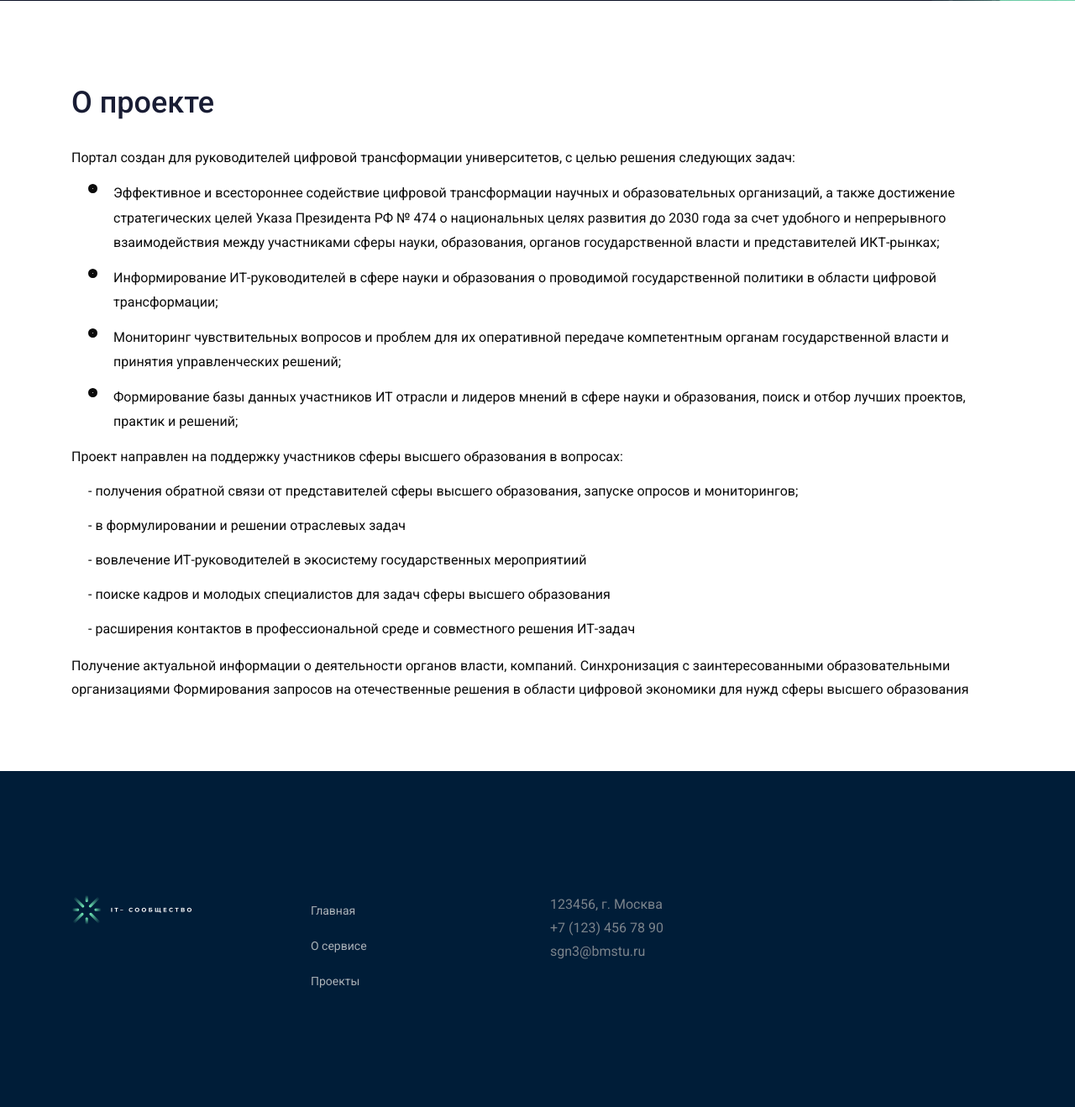
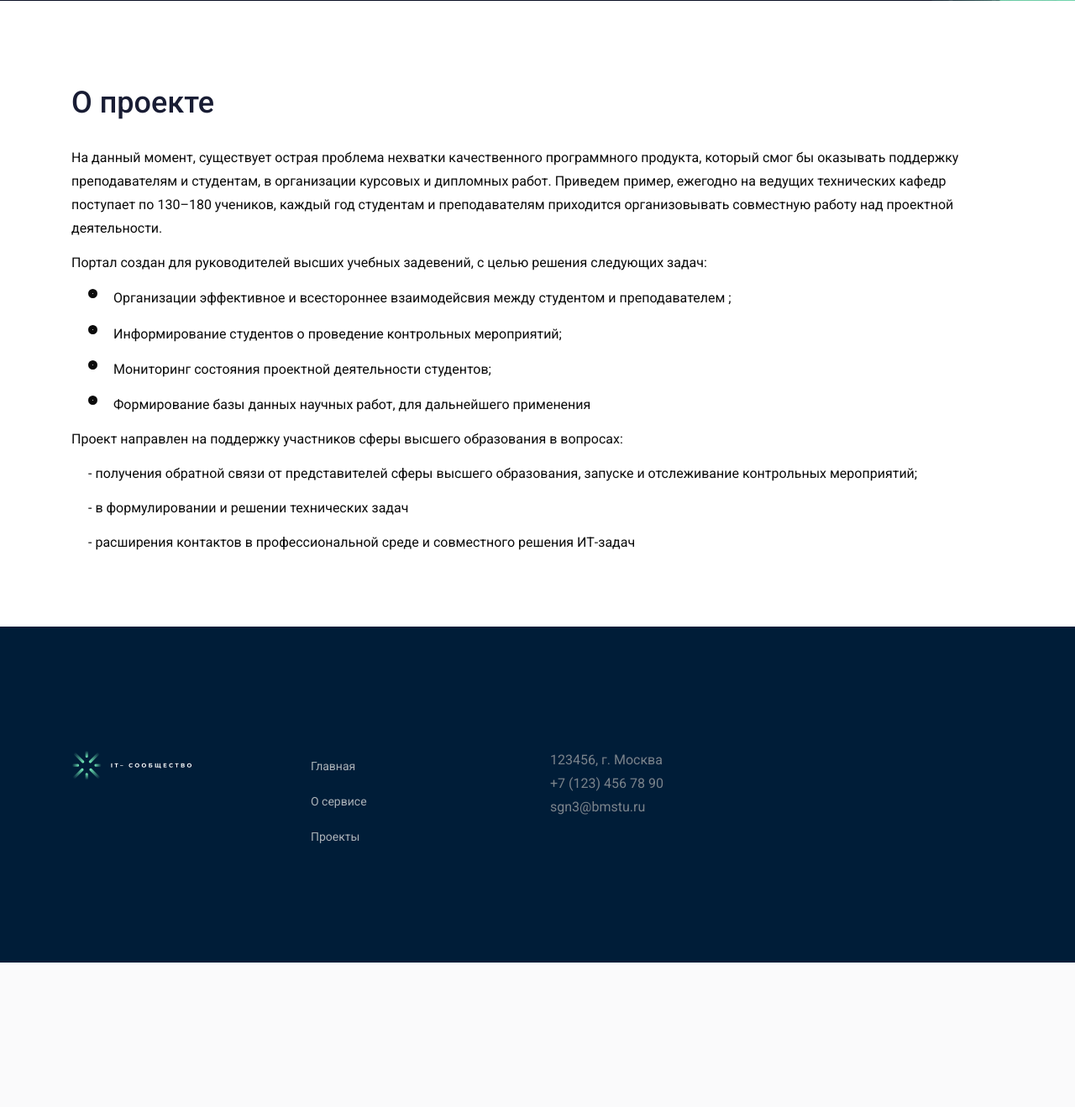
Before and after one commit to KriptYashka/MGTU_IT, a Django app: page /about/ in a window 1280 px wide. Shown: the part 350-1668 px from the top of the page at 84% size. After the commit the page ends 1496 px from the top, so only its background shows below. Run offline with Django 4.2, Linux system fonts and the light colour scheme; some libraries are stand-ins or nearby versions.

Commit message:
Редактировал описание в about.html и index.html

```diff
--- a/main/templates/pages/about.html
+++ b/main/templates/pages/about.html
@@ -5,29 +5,21 @@
     <div class="container box_1170">
         <h3 class="text-heading">О проекте</h3>
 
-        <p class="main-text-style">Портал создан для руководителей цифровой трансформации университетов, с целью решения следующих задач:</p>
+        <p class="main-text-style">На данный момент, существует острая проблема нехватки качественного программного продукта, который смог бы оказывать поддержку преподавателям и студентам,
+            в организации курсовых и дипломных работ. Приведем пример, ежегодно на ведущих технических кафедр поступает по 130–180 учеников, каждый год студентам и преподавателям приходится организовывать совместную работу над проектной деятельности.</p>
+        <p class="main-text-style">Портал создан для руководителей высших учебных задевений, с целью решения следующих задач:</p>
         <ul class="unordered-list">
-            <li class="main-text-style1" type="circle"> Эффективное и всестороннее содействие цифровой трансформации научных и образовательных организаций,
-                а также достижение стратегических целей Указа Президента РФ № 474 о национальных целях развития до
-                2030 года за счет удобного и непрерывного взаимодействия между участниками сферы науки, образования,
-                органов государственной власти и представителей ИКТ-рынках;</li>
-            <li class="main-text-style1" type="circle"> Информирование ИТ-руководителей  в сфере науки и образования о проводимой государственной политики в
-                области цифровой трансформации;</li>
-            <li class="main-text-style1" type="circle"> Мониторинг чувствительных вопросов и проблем для их оперативной передаче компетентным органам
-                государственной власти и принятия управленческих решений;</li>
-            <li class="main-text-style1" type="circle"> Формирование базы данных участников ИТ отрасли и лидеров мнений в сфере науки и образования,
-                поиск и отбор лучших проектов, практик и решений;</li>
+            <li class="main-text-style1" type="circle"> Организации эффективное и всестороннее взаимодейсвия между студентом и преподавателем ;</li>
+            <li class="main-text-style1" type="circle"> Информирование студентов о проведение контрольных мероприятий;</li>
+            <li class="main-text-style1" type="circle"> Мониторинг состояния проектной деятельности студентов;</li>
+            <li class="main-text-style1" type="circle"> Формирование базы данных научных работ, для дальнейшего применения</li>
         </ul>
         <p class="main-text-style">Проект направлен на  поддержку участников сферы высшего образования в вопросах:</p>
         <ol>
-            <li class="main-text-style1" type="circle">- получения обратной связи от представителей сферы высшего образования, запуске опросов и мониторингов;</li>
-            <li class="main-text-style1" type="circle">- в формулировании и решении отраслевых задач</li>
-            <li class="main-text-style1" type="circle">- вовлечение ИТ-руководителей в экосистему государственных мероприятиий</li>
-            <li class="main-text-style1" type="circle">- поиске кадров и молодых специалистов для задач сферы высшего образования</li>
+            <li class="main-text-style1" type="circle">- получения обратной связи от представителей сферы высшего образования, запуске и отслеживание контрольных мероприятий;</li>
+            <li class="main-text-style1" type="circle">- в формулировании и решении технических задач</li>
             <li class="main-text-style1" type="circle">- расширения контактов в профессиональной среде и совместного решения ИТ-задач</li>
         </ol>
-        <p class="main-text-style">Получение актуальной информации о деятельности органов власти, компаний. Синхронизация с заинтересованными образовательными организациями
-        Формирования запросов на отечественные решения в области цифровой экономики для нужд сферы высшего образования</p>
         <!--<ul>
             <li>Эффективное и всестороннее содействие цифровой трансформации научных и образовательных организаций,
                 а также достижение стратегических целей Указа Президента РФ № 474 о национальных целях развития до
```
Also changed, not shown: main/templates/pages/index.html (+5 -8 lines).
